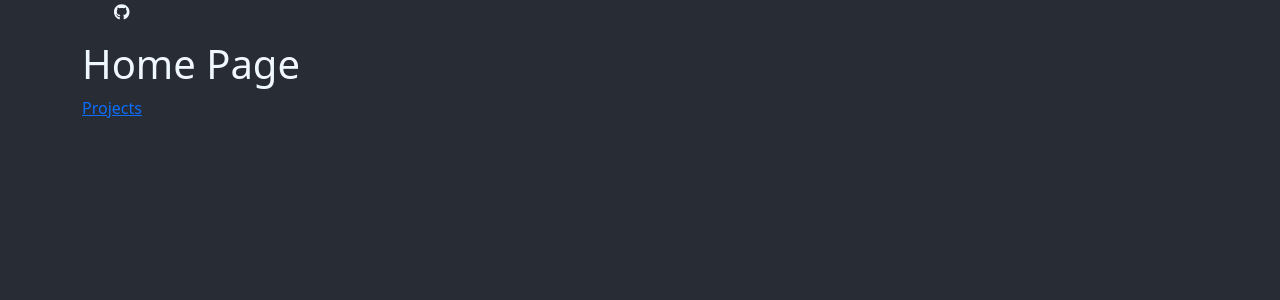
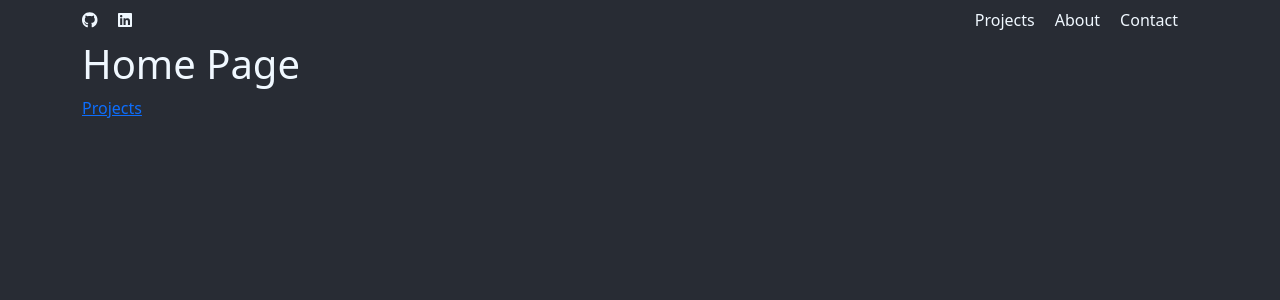
Before and after one commit to mseaman26/portfolio-2, a React (Create React App) app in the folder client/: page /#/ in a window 1280 px wide. Shown: the top 300 px of the page. Built offline with nearby package versions, Linux system fonts and the light colour scheme.

Commit message:
building header

```diff
--- a/client/src/App.css
+++ b/client/src/App.css
@@ -7,3 +7,14 @@
 .home_page{
   height: 100px;
 }
+.custom_header{
+  height: 35px;
+  padding-top: 20px;
+  padding-bottom: 20px;
+
+}
+.icon_link{
+  color: inherit;
+  text-decoration: none;
+  padding-right: 20px;
+}
--- a/client/src/App.js
+++ b/client/src/App.js
@@ -7,13 +7,11 @@ import ProjectsPage from './Pages/ProjectsPage'
 function App() {
   return (
     <Router>
-      <div className='container'>
         <Header/>
         <Routes>
           <Route path='/' element={<Home/>}/><Route/>
           <Route path='/projects' element={<ProjectsPage/>}></Route>
         </Routes>
-      </div>
     </Router>
   );
 }
--- a/client/src/Pages/Home.js
+++ b/client/src/Pages/Home.js
@@ -3,7 +3,7 @@ import { Link } from 'react-router-dom'
 
 const Home = () => {
     return (
-        <div className='home_page'>
+        <div className='home_page container'>
             <h1>
                 Home Page
             </h1>
--- a/client/src/components/Header.js
+++ b/client/src/components/Header.js
@@ -1,19 +1,36 @@
 import React from 'react'
 import 'bootstrap/dist/css/bootstrap.css';
-import { faGithub } from '@fortawesome/free-brands-svg-icons';
+import { faGithub, faLinkedin } from '@fortawesome/free-brands-svg-icons';
 import { FontAwesomeIcon } from '@fortawesome/react-fontawesome';
+import { Link } from 'react-router-dom'
 
 
 
 const Header = () => {
     return(
-        <div className='custom_header'>
-            <ul>
-            <FontAwesomeIcon icon={faGithub} />
-
-            </ul>
+        <div className='container'>
+            <div className='row'>
+                <div className='custom_header d-flex align-items-center col-6'>
+                    <a href='https://github.com/mseaman26' className='icon_link'>
+                        <FontAwesomeIcon icon={faGithub} />
+                    </a>
+                    <a href='https://github.com/mseaman26' className='icon_link'>
+                        <FontAwesomeIcon icon={faLinkedin} />
+                    </a>
+                </div>
+                <div className='col-6 d-flex align-items-center justify-content-end'>
+                    <Link className='icon_link'>
+                        Projects
+                    </Link>
+                    <Link className='icon_link'>
+                        About
+                    </Link>
+                    <Link className='icon_link'>
+                        Contact
+                    </Link>
+                </div>
+            </div>
         </div>
-
     )
 }
 
```
